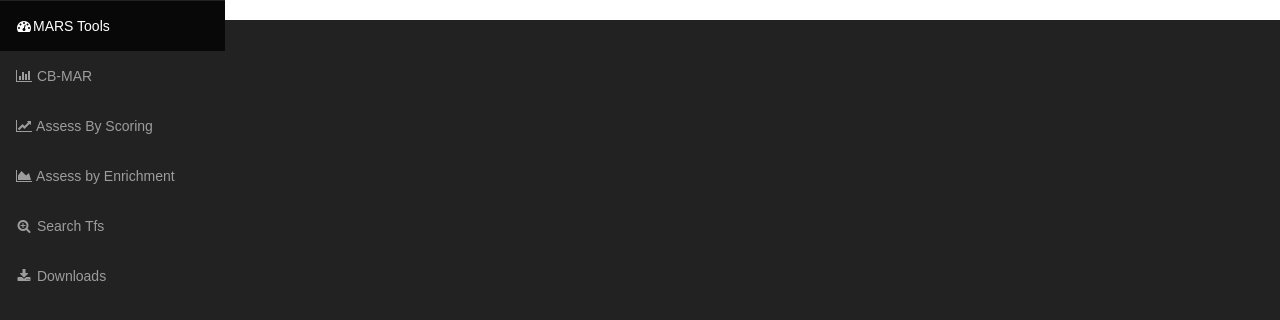
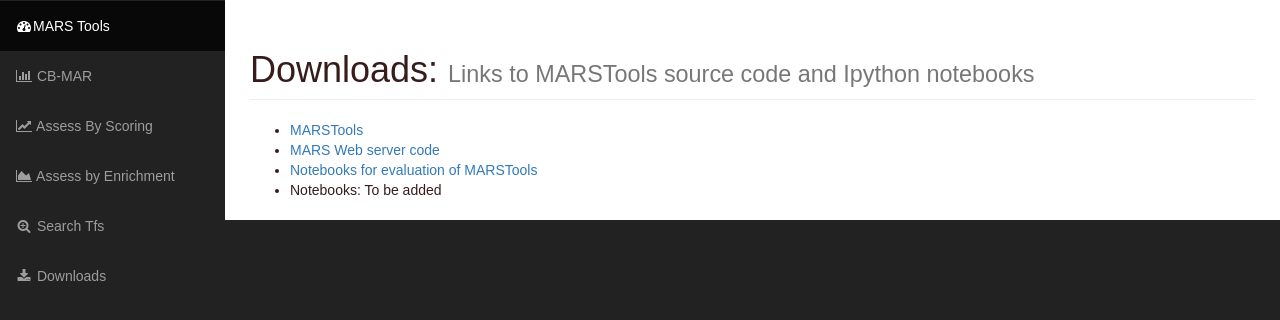
Before and after one commit to kipkurui/MARS, a Django app: template MATOM/templates/MATOM/downloads.html in a window 1280 px wide. Shown: the part 50-370 px from the top of the page. Run offline with Django 3.2, Linux system fonts and the light colour scheme; the template is opened without the code that fills it, so the values that code supplies are empty; some libraries are stand-ins or nearby versions.

Commit message:
downloads

```diff
--- a/MATOM/templates/MATOM/downloads.html
+++ b/MATOM/templates/MATOM/downloads.html
@@ -3,5 +3,20 @@
 {% load crispy_forms_tags %}
 
 {% block content %}
+                <div class="row">
+                    <div class="col-lg-12">
+                        <h1 class="page-header">
+                            Downloads: <small>Links to MARSTools source code and Ipython notebooks</small>
+                        </h1>
+                    </div>
+                </div>
+                <ul>
+                <li><a href="https://github.com/kipkurui/MARSTools">MARSTools</a></li>
+                <li><a href="https://github.com/kipkurui/MARS">MARS Web server code</a></li>
+                <li><a href="https://github.com/kipkurui/MARS_Evaluation">Notebooks for evaluation of MARSTools</a></li>
+                <li>Notebooks: To be added</li>
+
+                </ul>
+
 
 {% endblock %}
```
